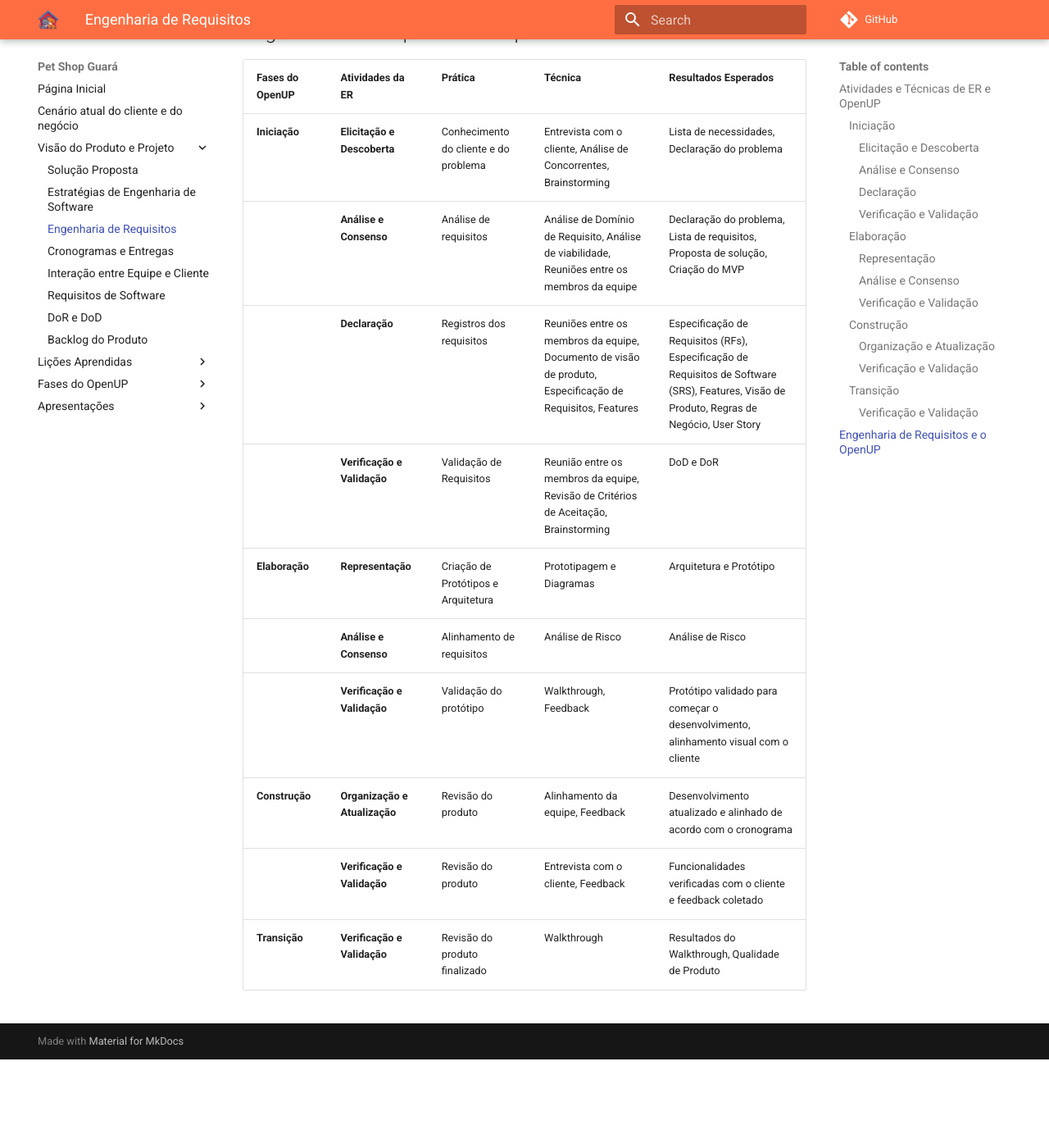
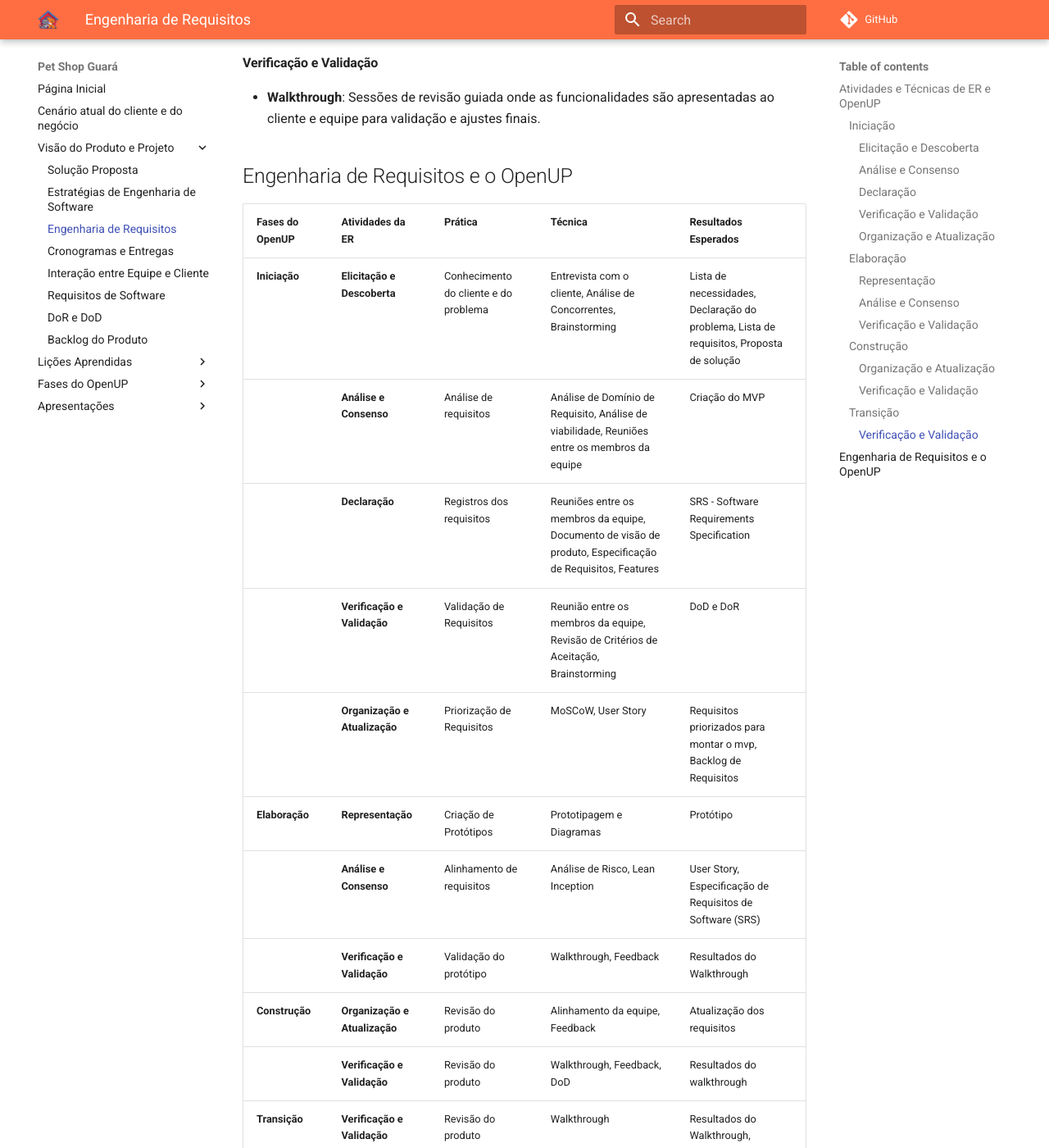
Before and after one commit to mdsreq-fga-unb/2024.2-T03-PetShopGuara, an MkDocs documentation site: the page built from docs/VisãoProduto/EngRequisitos.md, in a window 1280 px wide and 1400 px high, scrolled down 2401 px. Shown: the whole window at 82% size. Built offline with MkDocs 1.6.1 and Material for MkDocs 9.7.7, drawn with Linux system fonts in a browser that asks for light colours; comment, search, counter and statistics services are not loaded; before the commit the page ends 3693 px from its top, so only the background shows below that; some of the changed text lies outside the part shown.

Commit message:
docs: ajuste do quadro de atividades da er e o openup

```diff
--- a/docs/VisãoProduto/EngRequisitos.md
+++ b/docs/VisãoProduto/EngRequisitos.md
@@ -25,8 +25,13 @@
 
 #### **Verificação e Validação**
 
-- **Critérios de aceitação**: Definir critérios objetivos para validar que os requisitos foram corretamente implementados.
+- **Reuniões entre os membros da equipe**: Sessões colaborativas para verificar e validar os requisitos.
+- **Revisão dos critérios de aceitação**: Definir critérios objetivos para validar que os requisitos foram corretamente implementados.
 - **Brainstorming**: Sessões para validar ideias, explorar melhorias e alinhar expectativas sobre os requisitos levantados.
+
+#### **Organização e Atualização**
+- **MoSCoW**: Aplicação do método MoSCoW para priorização dos requisitos.
+- **User Story**: Abordagem para descrever os requisitos sob a perspectiva dos usuários.
 
 ---
 
@@ -70,17 +75,17 @@
 
 - **Walkthrough**: Sessões de revisão guiada onde as funcionalidades são apresentadas ao cliente e equipe para validação e ajustes finais.
 
-
 ## Engenharia de Requisitos e o OpenUP
 | **Fases do OpenUP** | **Atividades da ER**          | **Prática**                     | **Técnica**                                                                                     | **Resultados Esperados**                                                                                          |
 |----------------------|------------------------------|----------------------------------|-------------------------------------------------------------------------------------------------|-------------------------------------------------------------------------------------------------------------------|
-| **Iniciação**        | **Elicitação e Descoberta**  | Conhecimento do cliente e do problema | Entrevista com o cliente, Análise de Concorrentes, Brainstorming                                | Lista de necessidades, Declaração do problema                                                                    |
-|                      | **Análise e Consenso**       | Análise de requisitos            | Análise de Domínio de Requisito, Análise de viabilidade, Reuniões entre os membros da equipe     | Declaração do problema, Lista de requisitos, Proposta de solução, Criação do MVP                                  |
-|                      | **Declaração**               | Registros dos requisitos         | Reuniões entre os membros da equipe, Documento de visão de produto, Especificação de Requisitos, Features | Especificação de Requisitos (RFs), Especificação de Requisitos de Software (SRS), Features, Visão de Produto, Regras de Negócio, User Story |
-|                      | **Verificação e Validação**  | Validação de Requisitos          | Reunião entre os membros da equipe, Revisão de Critérios de Aceitação, Brainstorming             | DoD e DoR                                                                                                         |
-| **Elaboração**       | **Representação**            | Criação de Protótipos e Arquitetura | Prototipagem e  Diagramas                                                | Arquitetura e Protótipo                                                                                           |
-|                      | **Análise e Consenso**       | Alinhamento de requisitos        | Análise de Risco                                                                                | Análise de Risco                                                                                                  |
-|                      | **Verificação e Validação**       | Validação do protótipo        | Walkthrough, Feedback                                                                                | Protótipo validado para começar o desenvolvimento, alinhamento visual com o cliente                                                                                                  |
-| **Construção**       | **Organização e Atualização**| Revisão do produto               | Alinhamento da equipe, Feedback                                                                | Desenvolvimento atualizado e alinhado de acordo com o cronograma                                                 |
-|                      | **Verificação e Validação**  | Revisão do produto               | Entrevista com o cliente, Feedback                                                             | Funcionalidades verificadas com o cliente e feedback coletado                                                    |
-| **Transição**        | **Verificação e Validação**  | Revisão do produto finalizado    | Walkthrough                                                                                    | Resultados do Walkthrough, Qualidade de Produto                                                                   |
+| **Iniciação**        | **Elicitação e Descoberta**  | Conhecimento do cliente e do problema | Entrevista com o cliente, Análise de Concorrentes, Brainstorming                                | Lista de necessidades, Declaração do problema, Lista de requisitos, Proposta de solução                                                                    |
+|                      | **Análise e Consenso**       | Análise de requisitos            | Análise de Domínio de Requisito, Análise de viabilidade, Reuniões entre os membros da equipe     | Criação do MVP                                  |
+|                      | **Declaração**               | Registros dos requisitos         | Reuniões entre os membros da equipe, Documento de visão de produto, Especificação de Requisitos, Features | SRS - Software Requirements Specification|
+|                      | **Verificação e Validação**  | Validação de Requisitos          | Reunião entre os membros da equipe, Revisão de Critérios de Aceitação, Brainstorming             | DoD e DoR
+|                      | **Organização e Atualização**  | Priorização de Requisitos          | MoSCoW, User Story             | Requisitos priorizados para montar o mvp, Backlog de Requisitos                                                                                                         |
+| **Elaboração**       | **Representação**            | Criação de Protótipos | Prototipagem e  Diagramas                                                | Protótipo                                                                                           |
+|                      | **Análise e Consenso**       | Alinhamento de requisitos        | Análise de Risco, Lean Inception                                                                                | User Story, Especificação de Requisitos de Software (SRS)                                                                                                  |
+|                      | **Verificação e Validação**       | Validação do protótipo        | Walkthrough, Feedback                                                                                | Resultados do Walkthrough                                                                                                  |
+| **Construção**       | **Organização e Atualização**| Revisão do produto               | Alinhamento da equipe, Feedback                                                                | Atualização dos requisitos                                                 |
+|                      | **Verificação e Validação**  | Revisão do produto               | Walkthrough, Feedback, DoD                                                             | Resultados do walkthrough                                                    |
+| **Transição**        | **Verificação e Validação**  | Revisão do produto finalizado    | Walkthrough                                                                                    | Resultados do Walkthrough, Qualidade de Requisitos                                                                   |
```
Also changed, not shown: docs/VisãoProduto/Backlog.md (line endings or trailing spaces).
